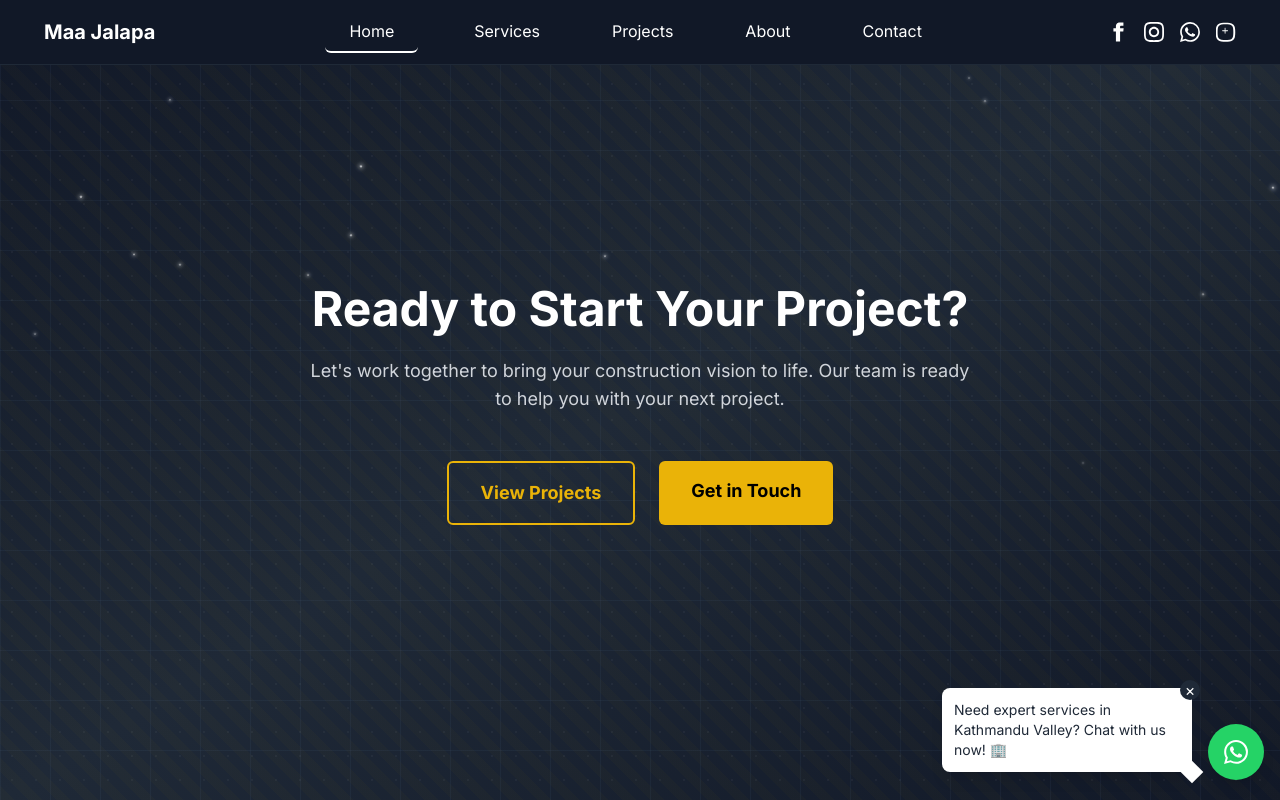
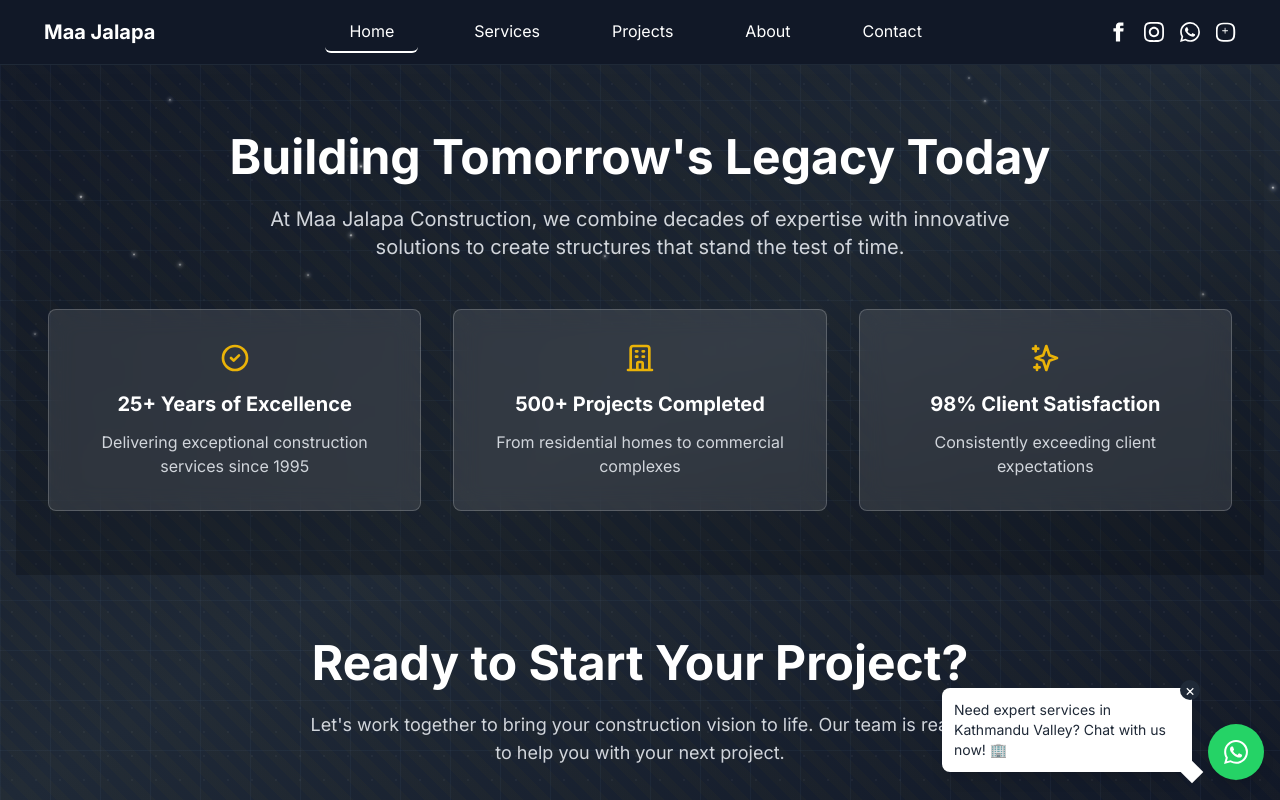
Before and after one commit to dipeshyadav0510/company, a Next.js app: page / in a window 1280 px wide. Shown: the top 800 px of the page. Built offline with nearby package versions, Linux system fonts and the light colour scheme.

Commit message:
added one more cta section in homepage: 'building tomorrows legacy today'

```diff
--- a/src/app/page.tsx
+++ b/src/app/page.tsx
@@ -1,10 +1,74 @@
 import Link from 'next/link'
+import Image from 'next/image'
 
 export default function Home() {
+  const achievements = [
+    {
+      icon: (
+        <svg xmlns="http://www.w3.org/2000/svg" className="h-8 w-8" fill="none" viewBox="0 0 24 24" stroke="currentColor">
+          <path strokeLinecap="round" strokeLinejoin="round" strokeWidth={2} d="M9 12l2 2 4-4m6 2a9 9 0 11-18 0 9 9 0 0118 0z" />
+        </svg>
+      ),
+      title: "25+ Years of Excellence",
+      description: "Delivering exceptional construction services since 1995"
+    },
+    {
+      icon: (
+        <svg xmlns="http://www.w3.org/2000/svg" className="h-8 w-8" fill="none" viewBox="0 0 24 24" stroke="currentColor">
+          <path strokeLinecap="round" strokeLinejoin="round" strokeWidth={2} d="M19 21V5a2 2 0 00-2-2H7a2 2 0 00-2 2v16m14 0h2m-2 0h-5m-9 0H3m2 0h5M9 7h1m-1 4h1m4-4h1m-1 4h1m-5 10v-5a1 1 0 011-1h2a1 1 0 011 1v5m-4 0h4" />
+        </svg>
+      ),
+      title: "500+ Projects Completed",
+      description: "From residential homes to commercial complexes"
+    },
+    {
+      icon: (
+        <svg xmlns="http://www.w3.org/2000/svg" className="h-8 w-8" fill="none" viewBox="0 0 24 24" stroke="currentColor">
+          <path strokeLinecap="round" strokeLinejoin="round" strokeWidth={2} d="M5 3v4M3 5h4M6 17v4m-2-2h4m5-16l2.286 6.857L21 12l-5.714 2.143L13 21l-2.286-6.857L5 12l5.714-2.143L13 3z" />
+        </svg>
+      ),
+      title: "98% Client Satisfaction",
+      description: "Consistently exceeding client expectations"
+    }
+  ];
+
   return (
-    <div className="min-h-screen flex items-center justify-center -mt-16">
+    <div className="min-h-screen">
+      {/* Company Greatness Section */}
+      <div className="w-full py-16 bg-gradient-to-b from-transparent to-black/20">
+        <div className="max-w-7xl mx-auto px-4 sm:px-6 lg:px-8">
+          <div className="text-center mb-12">
+            <h1 className="text-4xl md:text-5xl font-bold text-white mb-6">
+              Building Tomorrow's Legacy Today
+            </h1>
+            <p className="text-xl text-gray-300 max-w-3xl mx-auto">
+              At Maa Jalapa Construction, we combine decades of expertise with innovative solutions to create structures that stand the test of time.
+            </p>
+          </div>
+
+          <div className="grid md:grid-cols-3 gap-8">
+            {achievements.map((achievement, index) => (
+              <div
+                key={index}
+                className="backdrop-blur-md bg-white/10 p-8 rounded-lg border border-white/20 text-center transition-all duration-300 hover:transform hover:scale-105"
+              >
+                <div className="text-yellow-500 mb-4 flex justify-center">
+                  {achievement.icon}
+                </div>
+                <h3 className="text-xl font-bold text-white mb-3">
+                  {achievement.title}
+                </h3>
+                <p className="text-gray-300">
+                  {achievement.description}
+                </p>
+              </div>
+            ))}
+          </div>
+        </div>
+      </div>
+
       {/* CTA Section */}
-      <div className="w-full">
+      <div className="w-full py-16">
         <div className="max-w-7xl mx-auto px-4 sm:px-6 lg:px-8 text-center">
           <h2 className="text-4xl md:text-5xl font-bold text-white mb-6">Ready to Start Your Project?</h2>
           <p className="text-gray-300 mb-12 max-w-2xl mx-auto text-lg">
```
